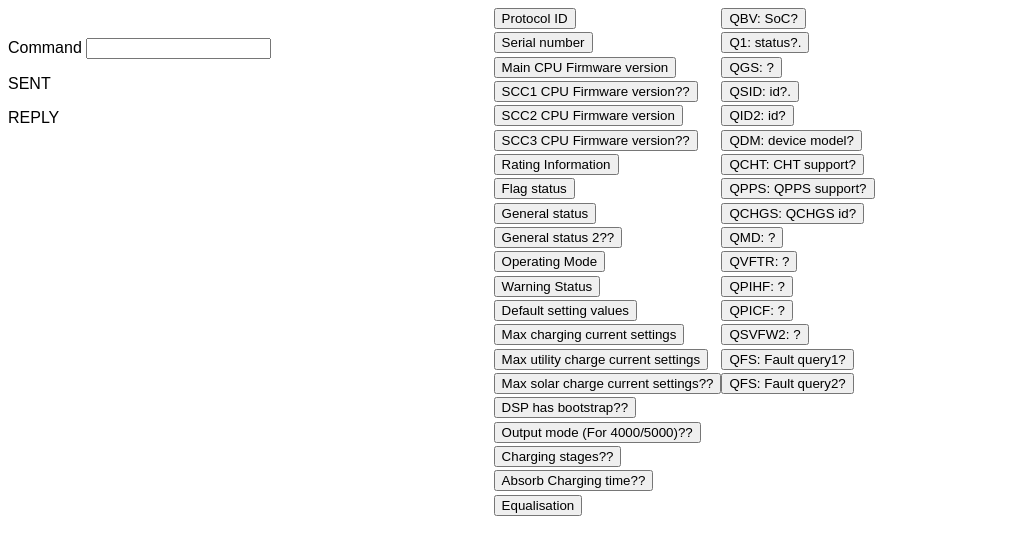
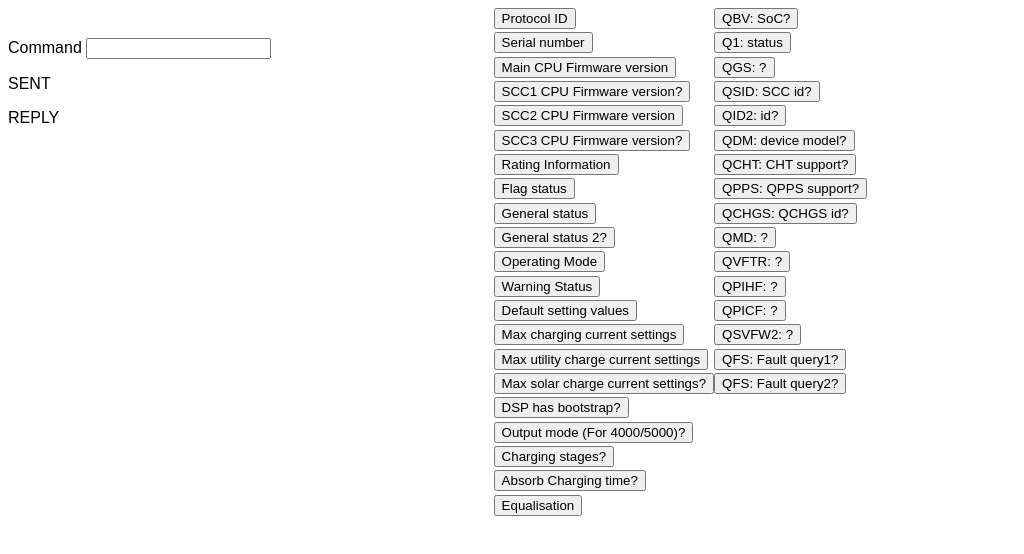
Before and after one commit to prajna-pranab/converse, an Electron app: page index.html in a window 1024 px wide. Drawn offline with Linux system fonts and the light colour scheme; no server answers.

Commit message:
Tidied interface slightly

```diff
--- a/index.html
+++ b/index.html
@@ -871,30 +871,30 @@
 			<button onClick="sendQuery('QPI')">Protocol ID</button><br />
 			<button onClick="sendQuery('QID')">Serial number</button><br />
 			<button onClick="sendQuery('QVFW')">Main CPU Firmware version</button><br />
-			<button onClick="sendQuery('QVFW2')">SCC1 CPU Firmware version??</button><br />
+			<button onClick="sendQuery('QVFW2')">SCC1 CPU Firmware version?</button><br />
 			<button onClick="sendQuery('QVFW3')">SCC2 CPU Firmware version</button><br />
-			<button onClick="sendQuery('QVFW4')">SCC3 CPU Firmware version??</button><br />
+			<button onClick="sendQuery('QVFW4')">SCC3 CPU Firmware version?</button><br />
 			<button onClick="sendQuery('QPIRI')">Rating Information</button><br />
 			<button onClick="sendQuery('QFLAG')">Flag status</button><br />
 			<button onClick="sendQuery('QPIGS')">General status</button><br />
-			<button onClick="sendQuery('QPIGS2')">General status 2??</button><br />
+			<button onClick="sendQuery('QPIGS2')">General status 2?</button><br />
 			<button onClick="sendQuery('QMOD')">Operating Mode</button><br />
 			<button onClick="sendQuery('QPIWS')">Warning Status</button><br />
 			<button onClick="sendQuery('QDI')">Default setting values</button><br />
 			<button onClick="sendQuery('QMCHGCR')">Max charging current settings</button><br />
 			<button onClick="sendQuery('QMUCHGCR')">Max utility charge current settings</button><br />
-			<button onClick="sendQuery('QMSCHGCR')">Max solar charge current settings??</button><br />
-			<button onClick="sendQuery('QBOOT')">DSP has bootstrap??</button><br />
-			<button onClick="sendQuery('QOPM')">Output mode (For 4000/5000)??</button><br />
-			<button onClick="sendQuery('QCST')">Charging stages??</button><br />
-			<button onClick="sendQuery('QCVT')">Absorb Charging time??</button><br />
+			<button onClick="sendQuery('QMSCHGCR')">Max solar charge current settings?</button><br />
+			<button onClick="sendQuery('QBOOT')">DSP has bootstrap?</button><br />
+			<button onClick="sendQuery('QOPM')">Output mode (For 4000/5000)?</button><br />
+			<button onClick="sendQuery('QCST')">Charging stages?</button><br />
+			<button onClick="sendQuery('QCVT')">Absorb Charging time?</button><br />
 			<button onClick="sendQuery('QBEQI')">Equalisation</button>
 		</div>
 		<div>
 			<button onClick="sendQuery('QBV')">QBV: SoC?</button><br />
-			<button onClick="sendQuery('Q1')">Q1: status?.</button><br />
+			<button onClick="sendQuery('Q1')">Q1: status</button><br />
 			<button onClick="sendQuery('QGS')">QGS: ?</button><br />
-			<button onClick="sendQuery('QSID')">QSID: id?.</button><br />
+			<button onClick="sendQuery('QSID')">QSID: SCC id?</button><br />
 			<button onClick="sendQuery('QID2')">QID2: id?</button><br />
 			<button onClick="sendQuery('QDM')">QDM: device model?</button><br />
 			<button onClick="sendQuery('QCHT')">QCHT: CHT support?</button><br />
```
